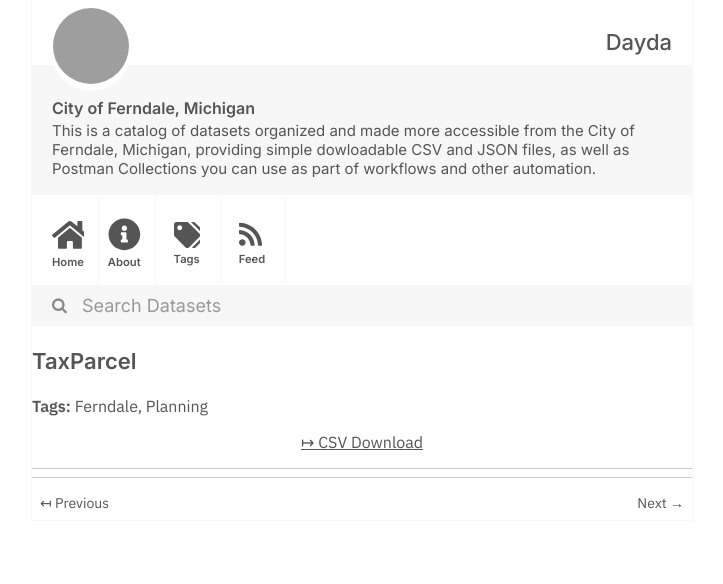
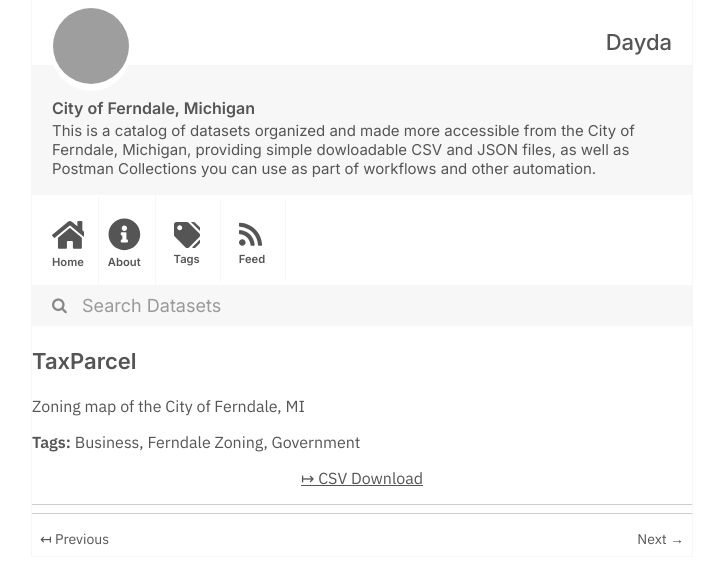
Before and after one commit to dayda-entities/city-of-ferndale-michigan, a Jekyll site: the page built from _posts/2020-11-12-taxparcel.md, in a window 1280 px wide, cut to the strip 0-584 px from the top of the page. Shown: the whole strip, without its empty margins (278-1001 px from the left). Built offline with Jekyll 4.4.1, drawn with Linux system fonts in a browser that asks for light colours; grey boxes are pictures that could not be loaded.

```diff
--- a/_posts/2020-11-12-taxparcel.md
+++ b/_posts/2020-11-12-taxparcel.md
@@ -1,18 +1,19 @@
 ---
 title: TaxParcel
-created: '2020-11-12T12:30:41.856728'
-modified: '2020-11-12T12:30:41.856735'
+created: '2020-11-12T12:29:46.981512'
+modified: '2020-11-12T12:29:46.981522'
 state: active
 type: dataset
 tags:
-  - Ferndale
-  - Planning
+  - Business
+  - Ferndale Zoning
+  - Government
 groups:
   - Local Government
 csv_url: >-
-  https://data.ferndalemi.gov/datasets/ebc18573de2d4721b51a0fb9e3b68635_0.csv?outSR=%7B%22latestWkid%22%3A3857%2C%22wkid%22%3A102100%7D
+  https://data.ferndalemi.gov/datasets/6b82cb1df65c450daea1201942c73cce_2.csv?outSR=%7B%22latestWkid%22%3A3857%2C%22wkid%22%3A102100%7D
 json_url: ''
 layout: post
 
 ---
-{{default.description}}
+Zoning map of the City of Ferndale, MI
```
